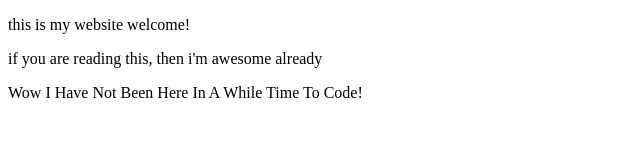
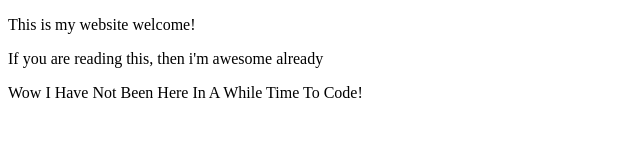
Before and after one commit to GaMeR59/gamer59.github.io, a plain HTML site: page index.html in a window 1280 px wide. Shown: the full height of the page, 0-640 px from the left. Drawn offline with Linux system fonts and the light colour scheme.

Commit message:
Update index.html

```diff
--- a/index.html
+++ b/index.html
@@ -6,8 +6,8 @@
         </title>
     </head>
 <body>
-<p> this is my website welcome! </p>
-<p> if you are reading this, then i'm awesome already </p>
+<p> This is my website welcome! </p>
+<p> If you are reading this, then i'm awesome already </p>
 <p> Wow I Have Not Been Here In A While Time To Code! </p>
 </body>
 </html>
```
